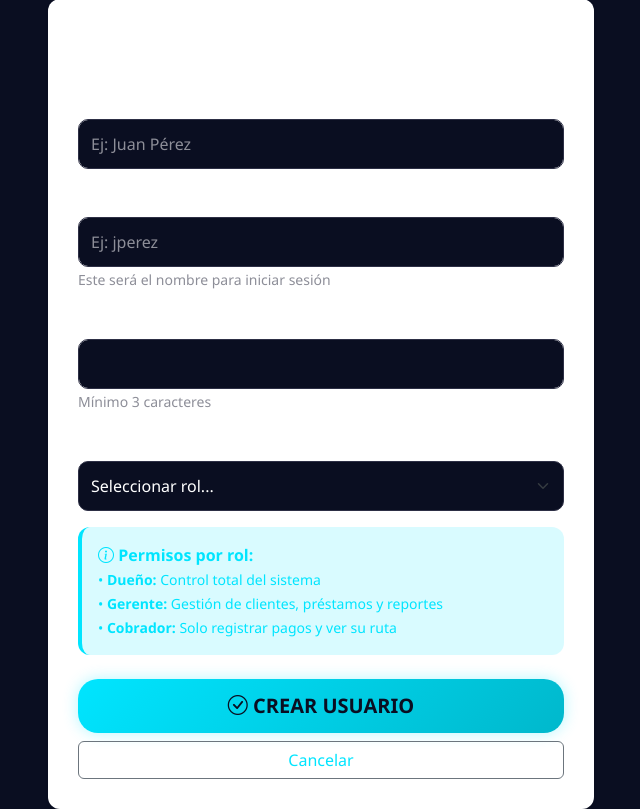
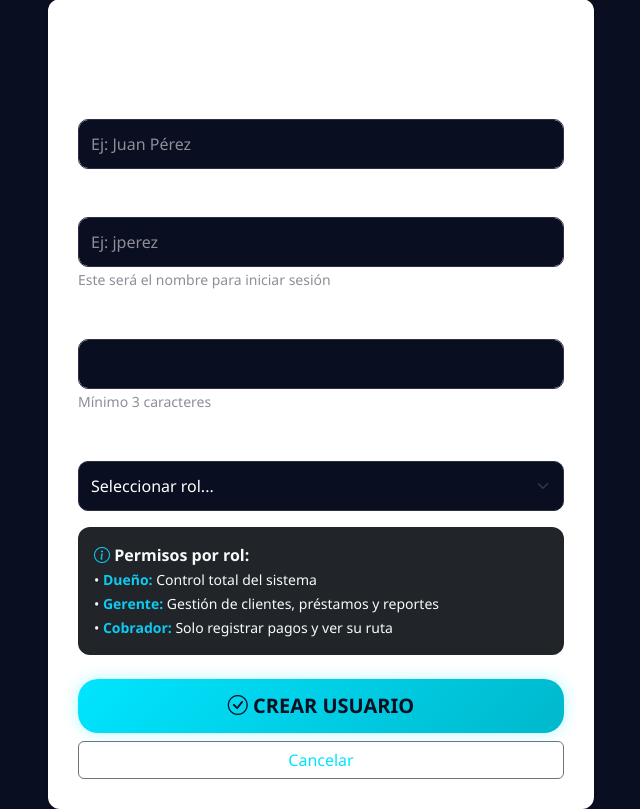
Before and after one commit to graciano90210/DIAMANTE-PRO, a Flask app: page /usuarios/nuevo in a window 1280 px wide. Shown: the part 82-891 px from the top of the page, without its empty margins (319-959 px from the left). Run offline with Flask 3, Linux system fonts and the light colour scheme; the visitor is signed in with stand-in values (Sample User, id 1).

Commit message:
Change light blue alert to dark theme in usuarios_nuevo

```diff
--- a/app/templates/usuarios_nuevo.html
+++ b/app/templates/usuarios_nuevo.html
@@ -99,12 +99,12 @@
                             <small class="text-muted">Determina si esta ruta es operación propia o en sociedad</small>
                         </div>
 
-                        <div class="alert alert-info mb-4">
-                            <i class="bi bi-info-circle"></i> <strong>Permisos por rol:</strong><br>
+                        <div class="alert alert-secondary bg-dark text-light border-secondary mb-4">
+                            <i class="bi bi-info-circle text-info"></i> <strong>Permisos por rol:</strong><br>
                             <small>
-                                • <strong>Dueño:</strong> Control total del sistema<br>
-                                • <strong>Gerente:</strong> Gestión de clientes, préstamos y reportes<br>
-                                • <strong>Cobrador:</strong> Solo registrar pagos y ver su ruta
+                                • <strong class="text-info">Dueño:</strong> Control total del sistema<br>
+                                • <strong class="text-info">Gerente:</strong> Gestión de clientes, préstamos y reportes<br>
+                                • <strong class="text-info">Cobrador:</strong> Solo registrar pagos y ver su ruta
                             </small>
                         </div>
 
```
